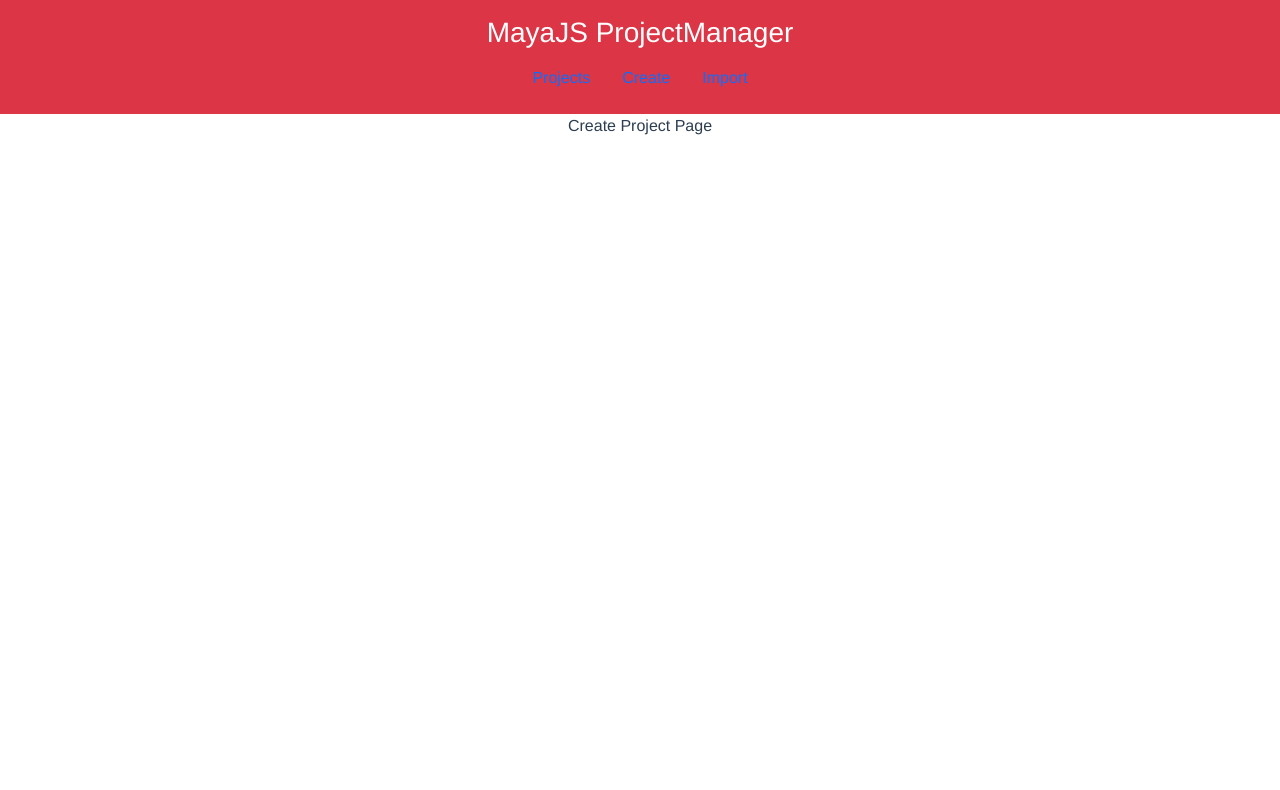
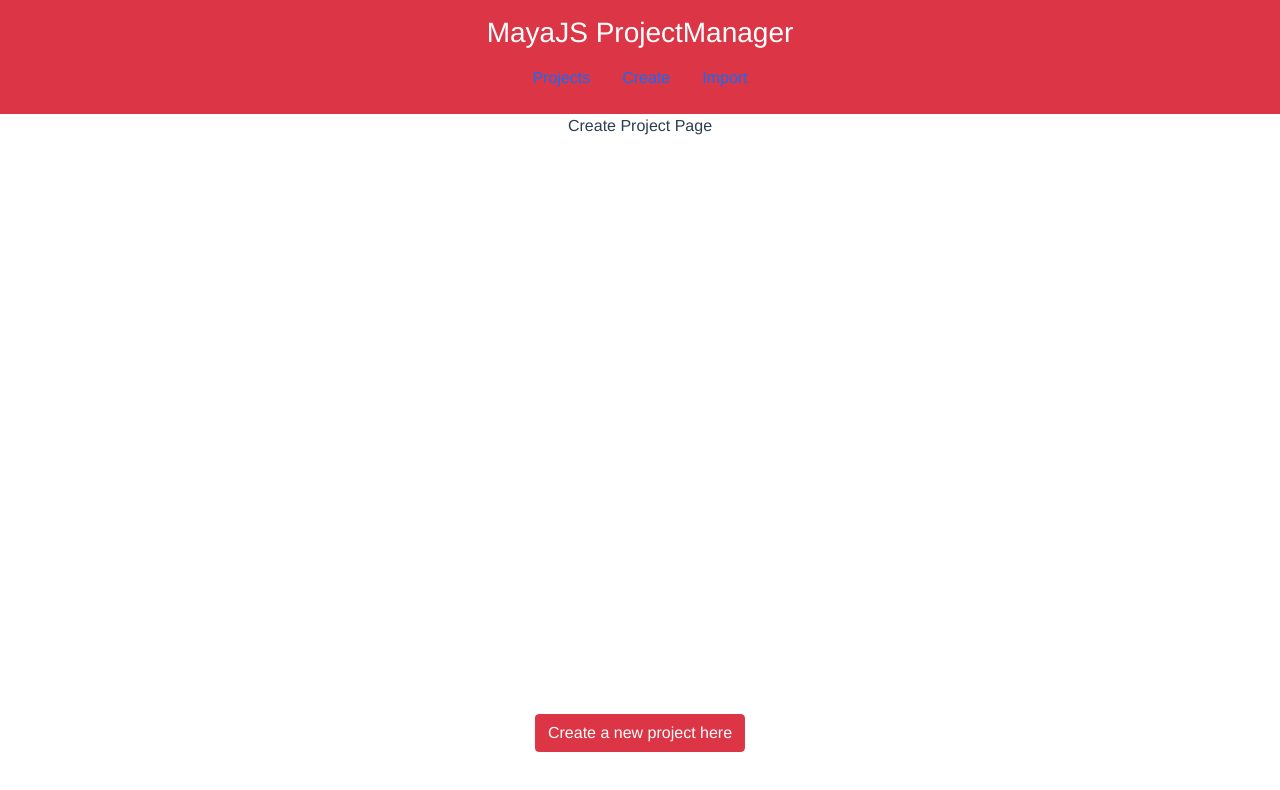
Before and after one commit to ryanngarciaa/mayajs-gui, a Vue app: page /create in a window 1280 px wide. Shown: the top 790 px of the page. Built offline with nearby package versions, Linux system fonts and the light colour scheme.

Commit message:
Add create project button

```diff
--- a/src/views/CreateProject.vue
+++ b/src/views/CreateProject.vue
@@ -1,5 +1,10 @@
 <template>
   <div>Create Project Page</div>
+  <div class="position-absolute bottom-0 start-50 translate-middle-x p-5">
+    <button type="button" class="btn btn-danger">
+      Create a new project here
+    </button>
+  </div>
 </template>
 
 <script>
```
